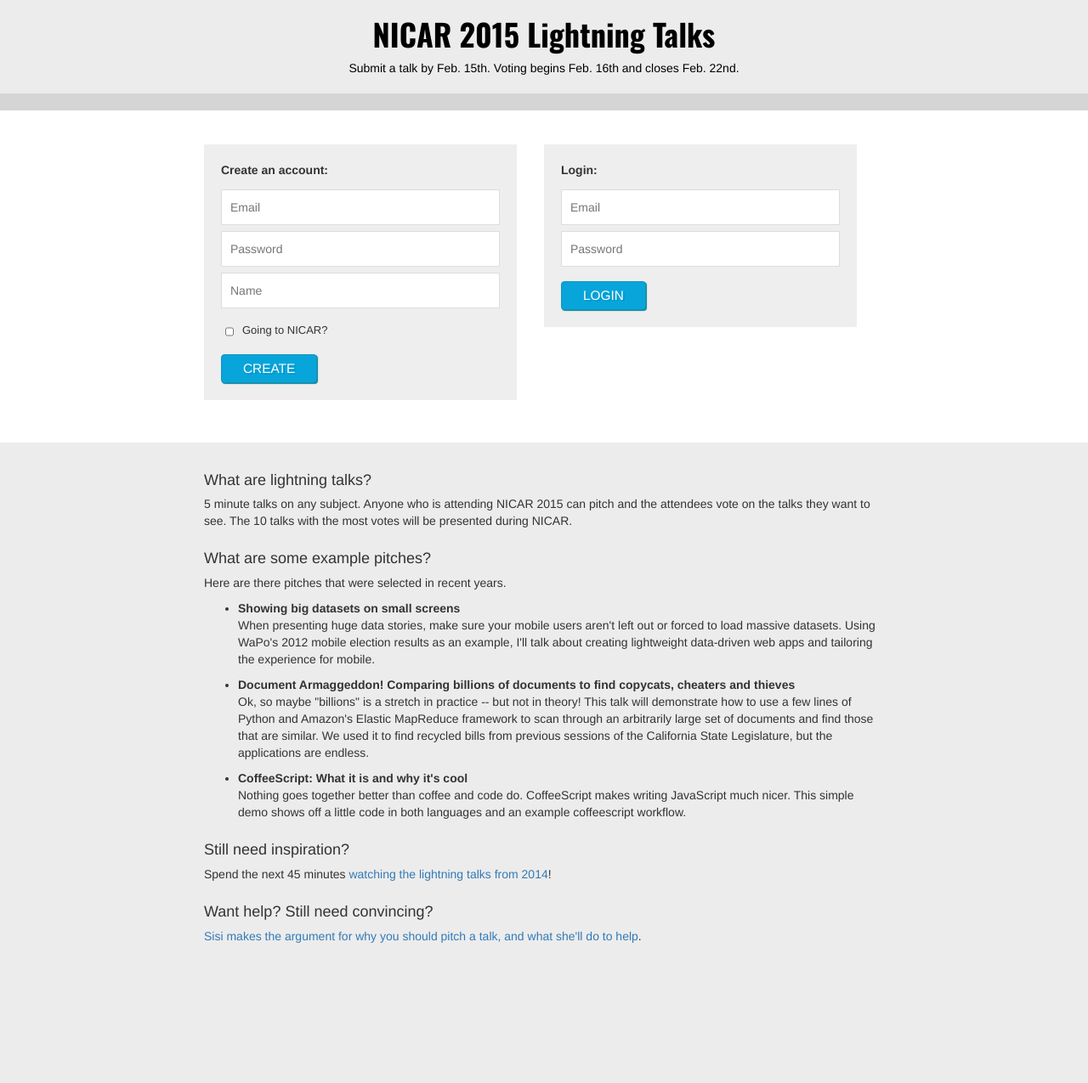
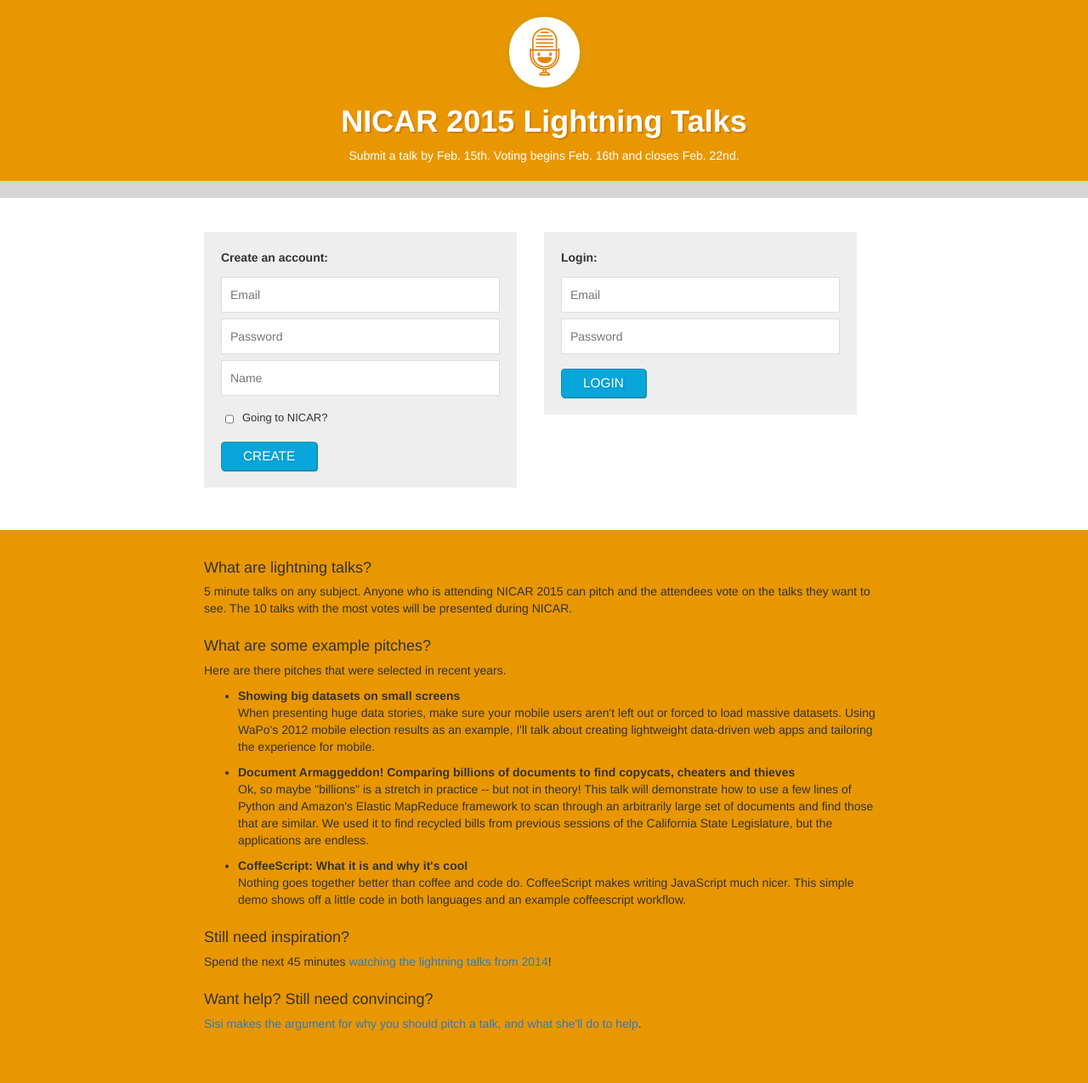
Before and after one commit to ireapps/lightning-talks, a Flask app: page / in a window 1280 px wide. Shown: the whole page at 85% size. Before the commit the page ends 1110 px from the top, so only its background shows below. Run offline with Flask 2, Linux system fonts and the light colour scheme; some libraries are stand-ins or nearby versions.

Commit message:
mascot added. so cute.

```diff
--- a/templates/base.html
+++ b/templates/base.html
@@ -7,7 +7,6 @@
     <title>NICAR 2015 Lightning Talks</title>
 
     <!-- Bootstrap -->
-    <link href='http://fonts.googleapis.com/css?family=Oswald:400,700,300' rel='stylesheet' type='text/css'>
     <style type="text/css">{% include "static/bootstrap.min.css" %}</style>
 
     <!--[if lt IE 9]>
@@ -20,6 +19,7 @@
     <div class="top">
       <div class="row user-status">
         <div class="left">
+          <div class="icon"><img src="{{ url_for('static', filename = 'icon.png') }}"></div>
           <h1>NICAR 2015 Lightning Talks</h1>
           <p>Submit a talk by Feb. 15th. Voting begins Feb. 16th and closes Feb. 22nd.</p>
         </div>
--- a/templates/static/site.css
+++ b/templates/static/site.css
@@ -11,8 +11,17 @@
     margin: 0 auto;
 }
 
-h1 {
-    font-family: 'Oswald', sans-serif;
+.icon {
+    margin: 20px 0 0 0;
+}
+
+.icon img {
+    vertical-align: middle;
+    background-color: #FFF;
+    border-radius: 40px;
+    padding: 10px;
+    box-shadow: 0px 1px 10px #C39A0D;
+    width: 83px;
 }
 
 hr {
@@ -24,7 +33,8 @@ hr {
 }
 
 .top, footer {
-    background-color: #ECECEC;
+    /*background-color: #ECECEC;*/
+    background-color: #E99700;
 }
 
 .top .desc {
@@ -65,6 +75,12 @@ hr {
 
 .user-status h1 {
     font-weight: bold;
+    color: white;
+    text-shadow: 2px 2px #CD7D00;
+}
+
+.user-status p {
+    color: white;
 }
 
 .user-status .logged-status {
@@ -328,4 +344,7 @@ input {
         margin: 0 0 10px 0;
         float: none;
     }
+    .user-status {
+        padding: 0 15px 10px 0;
+    }
 }
```
Also changed, not shown: static/icon.png (added).
